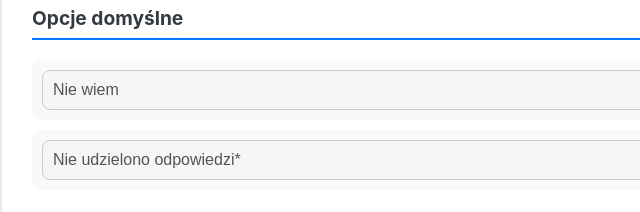
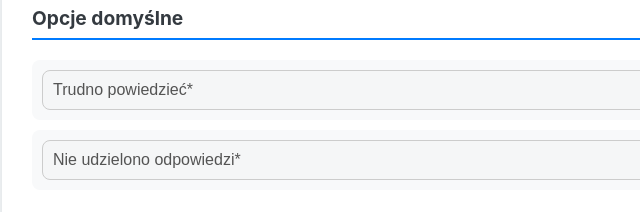
Before and after one commit to Tymoeks/poll-tool, a plain HTML site: page index.html in a window 1280 px wide. Shown: the part 501-713 px from the top of the page, 138-778 px from the left. Drawn offline with Linux system fonts and the light colour scheme.

Commit message:
index.html

```diff
--- a/index.html
+++ b/index.html
@@ -148,7 +148,7 @@
     document.addEventListener('DOMContentLoaded', () => {
         const views = { config: document.getElementById('config-view'), mainMenu: document.getElementById('main-menu-view'), voting: document.getElementById('voting-view'), results: document.getElementById('results-view'), history: document.getElementById('history-view'), categories: document.getElementById('category-view'), };
         const pollDataKey = 'pollApplicationData';
-        const DEFAULT_OPTION_NAMES = ["Nie wiem", "Nie udzielono odpowiedzi*"];
+        const DEFAULT_OPTION_NAMES = ["Trudno powiedzieć*", "Nie udzielono odpowiedzi*"];
         let pollData = {}; let tempCategories = []; let tempPollData = {}; let selectedFilterGroupIds = [];
         const showView = (viewName) => { Object.values(views).forEach(v => v.classList.remove('active')); if(views[viewName]) views[viewName].classList.add('active'); };
         const initializeApp = () => { const savedData = localStorage.getItem(pollDataKey); if (savedData) { pollData = JSON.parse(savedData); pollData.categories = pollData.categories || []; pollData.groups = pollData.groups.map(g => ({ ...g, categoryId: g.categoryId || null })); pollData.votes = pollData.votes.map(v => ({ ...v, groupIds: v.groupIds || (v.groupId ? [v.groupId] : []) })); setupMainMenu(); showView('mainMenu'); } else { pollData = { title: '', options: [], groups: [], categories: [], votes: [] }; setupEditView(true); } };
```
